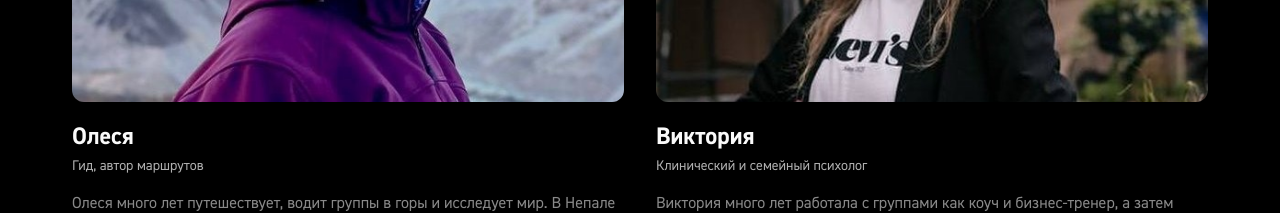
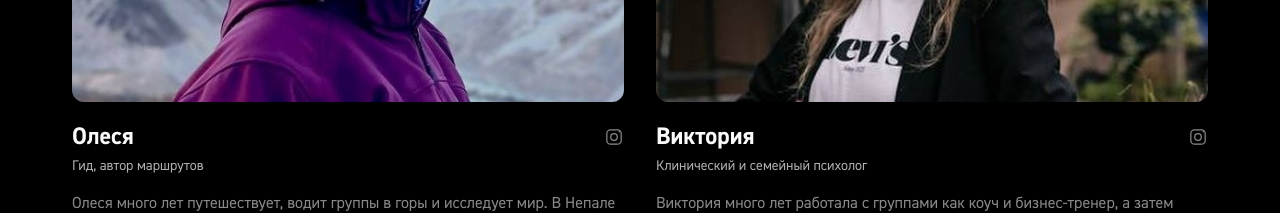
Before and after one commit to fifulina-uxui/wild-soul-routes, a React (Vite) app: page / in a window 1280 px wide. Shown: the part 1380-1593 px from the top of the page. Built offline with nearby package versions, Linux system fonts and the light colour scheme.

Commit message:
About cards: Instagram links for Olesya and Viktoria

```diff
--- a/src/data/content.ts
+++ b/src/data/content.ts
@@ -89,7 +89,7 @@ export interface PageContent {
     label: string
     heading: string
     intro: string
-    people: { name: string; role: string; photo: string; text: string }[]
+    people: { name: string; role: string; photo: string; text: string; instagram: string }[]
     outro: string
   }
   formats: {
@@ -1079,12 +1079,14 @@ export const content: Record<'ru' | 'en', PageContent> = {
           name: 'Олеся',
           role: 'Гид, автор маршрутов',
           photo: 'images/about-olesya.jpg',
+          instagram: 'https://www.instagram.com/oberendeeva',
           text: 'Олеся много лет путешествует, водит группы в горы и исследует мир. В Непале она побывала больше 15 раз и давно мечтала создавать собственные маршруты.',
         },
         {
           name: 'Виктория',
           role: 'Клинический и семейный психолог',
           photo: 'images/about-viktoria.jpg',
+          instagram: 'https://www.instagram.com/psy_fulcrum',
           text: 'Виктория много лет работала с группами как коуч и бизнес-тренер, а затем получила образование психолога и клинического психолога. Она знает, как много может дать групповая работа, и верит, что путешествия открывают для неё новые возможности.',
         },
       ],
@@ -2187,12 +2189,14 @@ export const content: Record<'ru' | 'en', PageContent> = {
           name: 'Olesya',
           role: 'Guide, route designer',
           photo: 'images/about-olesya.jpg',
+          instagram: 'https://www.instagram.com/oberendeeva',
           text: 'Olesya has been travelling for many years, leading groups in the mountains and exploring the world. She has been to Nepal more than 15 times and has long dreamed of designing her own routes.',
         },
         {
           name: 'Viktoria',
           role: 'Clinical and family psychologist',
           photo: 'images/about-viktoria.jpg',
+          instagram: 'https://www.instagram.com/psy_fulcrum',
           text: 'Viktoria worked with groups for many years as a coach and business trainer, then trained as a psychologist and a clinical psychologist. She knows how much group work can give — and believes that travel opens up new possibilities for it.',
         },
       ],
--- a/src/sections/About.tsx
+++ b/src/sections/About.tsx
@@ -35,7 +35,22 @@ export default function About() {
                   />
                 </div>
                 <div className="pt-5">
-                  <h3 className="text-[24px] font-bold leading-[30px] text-[#fafafa]">{p.name}</h3>
+                  <div className="flex items-center justify-between gap-3">
+                    <h3 className="text-[24px] font-bold leading-[30px] text-[#fafafa]">{p.name}</h3>
+                    <a
+                      href={p.instagram}
+                      target="_blank"
+                      rel="noreferrer"
+                      aria-label={`Instagram — ${p.name}`}
+                      className="text-[rgb(250_250_250/55%)] transition-colors duration-200 hover:text-[#fafafa]"
+                    >
+                      <svg width="20" height="20" viewBox="0 0 256 256" fill="none" stroke="currentColor" strokeWidth="16" strokeLinecap="round" strokeLinejoin="round">
+                        <rect x="36" y="36" width="184" height="184" rx="48" />
+                        <circle cx="128" cy="128" r="42" />
+                        <circle cx="196" cy="60" r="10" fill="currentColor" stroke="none" />
+                      </svg>
+                    </a>
+                  </div>
                   <p className="mt-1 text-[14px] leading-5 text-[rgb(250_250_250/70%)]">{p.role}</p>
                   <p className="mt-4 text-[16px] leading-[24px] text-[rgb(250_250_250/55%)]">{p.text}</p>
                 </div>
```
